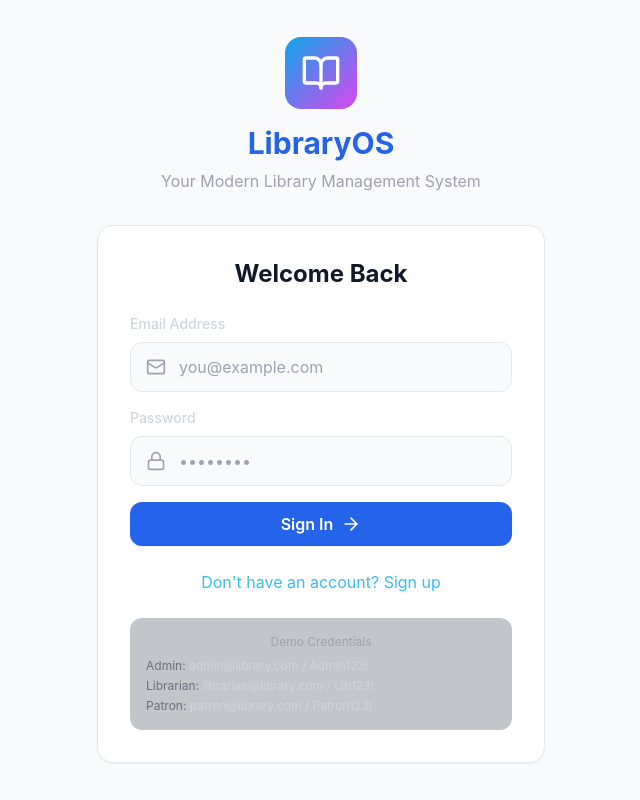
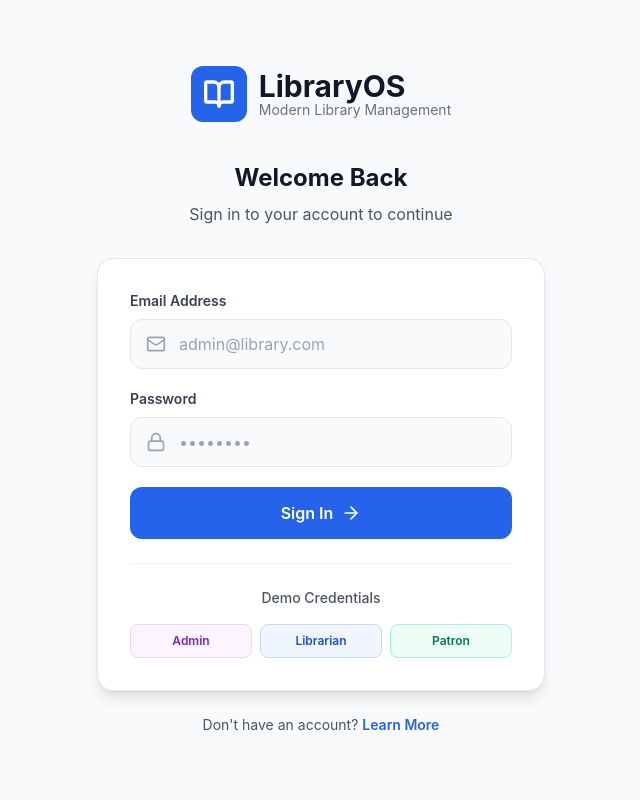
Before and after one commit to dev-k99/Eskhawini-Library-System, a React (Vite) app in the folder library-frontend/: page /login in a window 1280 px wide. Shown: the whole page, without its empty margins (319-959 px from the left). Built offline with nearby package versions, Linux system fonts and the light colour scheme; no server answers.

Commit message:
Auth pages

```diff
--- a/library-frontend/src/components/Auth/Login.jsx
+++ b/library-frontend/src/components/Auth/Login.jsx
@@ -1,17 +1,14 @@
 import { useState } from 'react';
-import { Link, useNavigate } from 'react-router-dom';
+import { useNavigate, Link } from 'react-router-dom';
 import { useAuth } from '../../context/AuthContext';
-import { BookOpen, Mail, Lock, User, ArrowRight, Loader2 } from 'lucide-react';
+import { BookOpen, Mail, Lock, ArrowRight, Loader2 } from 'lucide-react';
 
 export default function Login() {
-  const [isLogin, setIsLogin] = useState(true);
   const [email, setEmail] = useState('');
   const [password, setPassword] = useState('');
-  const [name, setName] = useState('');
   const [error, setError] = useState('');
   const [loading, setLoading] = useState(false);
-
-  const { login, register } = useAuth();
+  const { login } = useAuth();
   const navigate = useNavigate();
 
   const handleSubmit = async (e) => {
@@ -20,65 +17,55 @@ export default function Login() {
     setLoading(true);
 
     try {
-      if (isLogin) {
       await login(email, password);
-      } else {
-        await register(name, email, password);
-      }
       navigate('/');
     } catch (err) {
-      setError(err.response?.data?.message || 'An error occurred');
+      setError(err.response?.data?.message || 'Invalid credentials');
     } finally {
       setLoading(false);
     }
   };
 
+  const fillDemoCredentials = (role) => {
+    const credentials = {
+      admin: { email: 'admin@library.com', password: 'Admin123!' },
+      librarian: { email: 'librarian@library.com', password: 'Librarian123!' },
+      patron: { email: 'patron@library.com', password: 'Patron123!' }
+    };
+
+    setEmail(credentials[role].email);
+    setPassword(credentials[role].password);
+  };
+
   return (
-    <div className="min-h-screen flex items-center justify-center p-4">
+    <div className="min-h-screen bg-gray-50 flex items-center justify-center p-6">
       <div className="w-full max-w-md">
         {/* Logo */}
         <div className="text-center mb-8">
-          <div className="inline-flex items-center justify-center p-4 bg-gradient-to-br from-primary-500 to-accent-500 rounded-2xl mb-4">
-            <BookOpen className="h-10 w-10 text-white" />
+          <Link to="/welcome" className="inline-flex items-center gap-3 mb-4">
+            <div className="w-14 h-14 bg-blue-600 rounded-xl flex items-center justify-center">
+              <BookOpen className="h-8 w-8 text-white" strokeWidth={2.5} />
             </div>
-          <h1 className="text-3xl font-bold gradient-text">LibraryOS</h1>
-          <p className="text-gray-400 mt-2">Your Modern Library Management System</p>
+            <div className="text-left">
+              <h1 className="text-3xl font-bold text-gray-900">LibraryOS</h1>
+              <p className="text-sm text-gray-500 -mt-1">Modern Library Management</p>
+            </div>
+          </Link>
+          <h2 className="text-2xl font-bold text-gray-900 mt-6 mb-2">Welcome Back</h2>
+          <p className="text-gray-600">Sign in to your account to continue</p>
         </div>
 
-        {/* Form Card */}
-        <div className="card p-8">
-          <h2 className="text-2xl font-bold text-center mb-6">
-            {isLogin ? 'Welcome Back' : 'Create Account'}
-          </h2>
-
+        {/* Login Form */}
+        <div className="bg-white rounded-2xl shadow-lg border border-gray-200 p-8">
           {error && (
-            <div className="mb-4 p-4 bg-red-500/10 border border-red-500/30 rounded-xl text-red-400 text-sm">
+            <div className="mb-6 px-4 py-3 bg-red-50 border border-red-200 rounded-xl text-red-700 text-sm">
               {error}
             </div>
           )}
 
-          <form onSubmit={handleSubmit} className="space-y-4">
-            {!isLogin && (
+          <form onSubmit={handleSubmit} className="space-y-5">
             <div>
-                <label className="block text-sm font-medium text-gray-300 mb-2">
-                  Full Name
-                </label>
-                <div className="relative">
-                  <User className="absolute left-4 top-1/2 -translate-y-1/2 h-5 w-5 text-gray-400" />
-                  <input
-                    type="text"
-                    value={name}
-                    onChange={(e) => setName(e.target.value)}
-                    className="input-field pl-12"
-                    placeholder="Kwanele Ntshangase"
-                    required
-                  />
-                </div>
-              </div>
-            )}
-
-            <div>
-              <label className="block text-sm font-medium text-gray-300 mb-2">
+              <label className="block text-sm font-semibold text-gray-700 mb-2">
                 Email Address
               </label>
               <div className="relative">
@@ -87,15 +74,15 @@ export default function Login() {
                   type="email"
                   value={email}
                   onChange={(e) => setEmail(e.target.value)}
-                  className="input-field pl-12"
-                  placeholder="you@example.com"
+                  placeholder="admin@library.com"
+                  className="w-full pl-12 pr-4 py-3 bg-gray-50 border border-gray-200 rounded-xl text-gray-900 placeholder-gray-400 focus:outline-none focus:ring-2 focus:ring-blue-500 focus:border-transparent transition-all"
                   required
                 />
               </div>
             </div>
 
             <div>
-              <label className="block text-sm font-medium text-gray-300 mb-2">
+              <label className="block text-sm font-semibold text-gray-700 mb-2">
                 Password
               </label>
               <div className="relative">
@@ -104,10 +91,9 @@ export default function Login() {
                   type="password"
                   value={password}
                   onChange={(e) => setPassword(e.target.value)}
-                  className="input-field pl-12"
                   placeholder="••••••••"
+                  className="w-full pl-12 pr-4 py-3 bg-gray-50 border border-gray-200 rounded-xl text-gray-900 placeholder-gray-400 focus:outline-none focus:ring-2 focus:ring-blue-500 focus:border-transparent transition-all"
                   required
-                  minLength={6}
                 />
               </div>
             </div>
@@ -115,41 +101,53 @@ export default function Login() {
             <button
               type="submit"
               disabled={loading}
-              className="w-full btn-primary flex items-center justify-center gap-2"
+              className="w-full flex items-center justify-center gap-2 px-6 py-3.5 bg-blue-600 hover:bg-blue-700 text-white font-semibold rounded-xl transition-all duration-200 shadow-sm hover:shadow-md disabled:opacity-50 disabled:cursor-not-allowed"
             >
               {loading ? (
+                <>
                   <Loader2 className="h-5 w-5 animate-spin" />
+                  Signing In...
+                </>
               ) : (
                 <>
-                  {isLogin ? 'Sign In' : 'Create Account'}
+                  Sign In
                   <ArrowRight className="h-5 w-5" />
                 </>
               )}
             </button>
           </form>
 
-          <div className="mt-6 text-center">
+          <div className="mt-6 pt-6 border-t border-gray-100">
+            <p className="text-sm text-gray-600 text-center mb-4 font-medium">Demo Credentials</p>
+            <div className="grid grid-cols-3 gap-2">
               <button
-              onClick={() => {
-                setIsLogin(!isLogin);
-                setError('');
-              }}
-              className="text-primary-400 hover:text-primary-300 transition-colors"
+                onClick={() => fillDemoCredentials('admin')}
+                className="px-3 py-2 text-xs font-semibold bg-purple-50 hover:bg-purple-100 text-purple-700 border border-purple-200 rounded-lg transition-all"
               >
-              {isLogin ? "Don't have an account? Sign up" : 'Already have an account? Sign in'}
+                Admin
               </button>
-          </div>
-
-          {/* Demo credentials */}
-          <div className="mt-6 p-4 bg-gray-700/30 rounded-xl">
-            <p className="text-xs text-gray-400 text-center mb-2">Demo Credentials</p>
-            <div className="text-xs text-gray-300 space-y-1">
-              <p><span className="text-gray-500">Admin:</span> admin@library.com / Admin123!</p>
-              <p><span className="text-gray-500">Librarian:</span> librarian@library.com / Lib123!</p>
-              <p><span className="text-gray-500">Patron:</span> patron@library.com / Patron123!</p>
+              <button
+                onClick={() => fillDemoCredentials('librarian')}
+                className="px-3 py-2 text-xs font-semibold bg-blue-50 hover:bg-blue-100 text-blue-700 border border-blue-200 rounded-lg transition-all"
+              >
+                Librarian
+              </button>
+              <button
+                onClick={() => fillDemoCredentials('patron')}
+                className="px-3 py-2 text-xs font-semibold bg-emerald-50 hover:bg-emerald-100 text-emerald-700 border border-emerald-200 rounded-lg transition-all"
+              >
+                Patron
+              </button>
             </div>
           </div>
         </div>
+
+        <p className="text-center text-sm text-gray-600 mt-6">
+          Don't have an account?{' '}
+          <Link to="/welcome" className="text-blue-600 hover:text-blue-700 font-semibold">
+            Learn More
+          </Link>
+        </p>
       </div>
     </div>
   );
```
Lines whose indentation alone changed are shown as unchanged.
